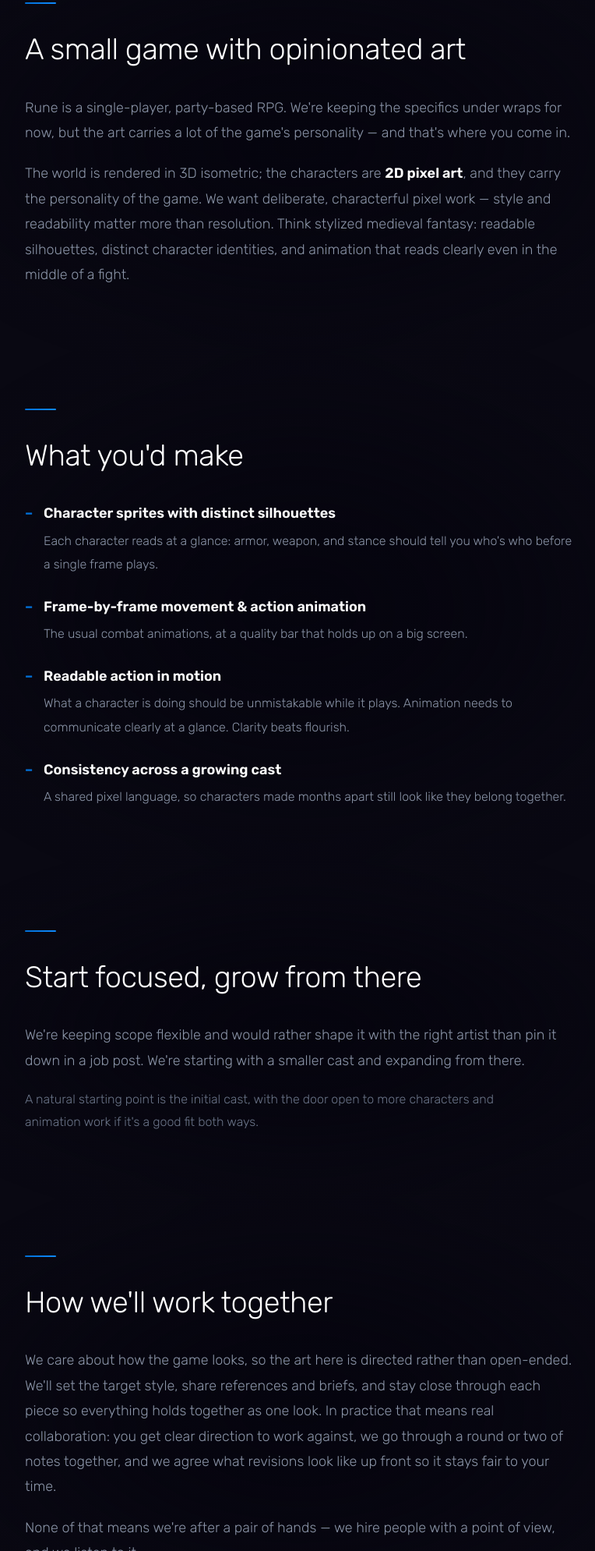
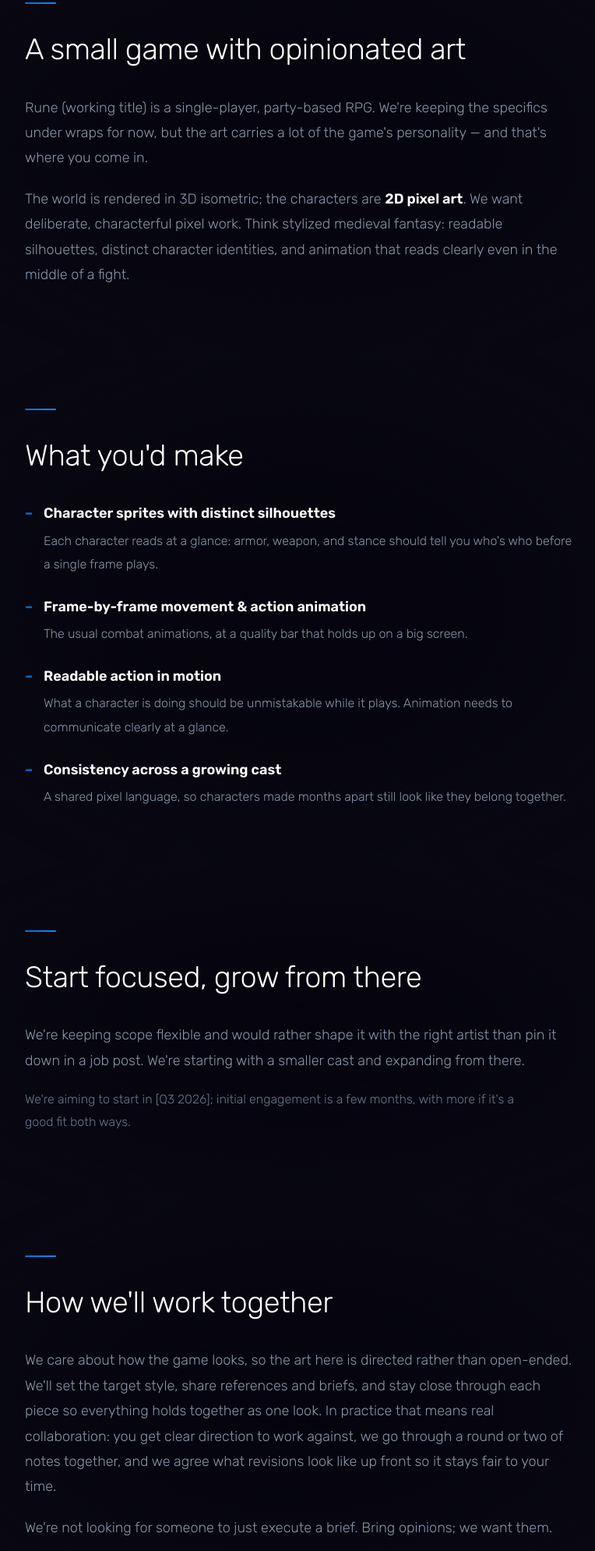
Before and after one commit to netherag/nether.ch, a plain HTML site: page nether-character-artist.html in a window 1280 px wide. Shown: the part 811-2800 px from the top of the page at 78% size, without its empty margins (256-1020 px from the left). Drawn offline with Linux system fonts and the light colour scheme; a web font is replaced by a local one.

Commit message:
Fix for art posting.

```diff
--- a/nether-character-artist.html
+++ b/nether-character-artist.html
@@ -423,7 +423,7 @@
       <p class="eyebrow reveal">Open role · Contract · Remote</p>
       <h1 class="job-hero-title reveal">Your <span class="grad">pixels</span>.<br>Our <span class="grad">heroes</span>.</h1>
       <div class="hero-divider reveal"></div>
-      <p class="hero-tagline reveal">We're looking for a pixel artist to help bring the cast of <b>Rune</b> to life — a single-player, party-based RPG. Art-directed, contract, and open to discuss.</p>
+      <p class="hero-tagline reveal">We're looking for a pixel artist to help bring the cast of <b>Rune</b> to life — a single-player, party-based RPG.</p>
       <div class="meta reveal">
         <div><div class="k">Type</div><div class="v">Contract</div></div>
         <div><div class="k">Rate</div><div class="v">Open to discuss</div></div>
@@ -439,8 +439,8 @@
       <span class="section-line reveal"></span>
       <h2 class="section-heading reveal">A small game with opinionated art</h2>
       <div class="body-text">
-        <p class="reveal">Rune is a single-player, party-based RPG. We're keeping the specifics under wraps for now, but the art carries a lot of the game's personality — and that's where you come in.</p>
-        <p class="reveal">The world is rendered in 3D isometric; the characters are <b>2D pixel art</b>, and they carry the personality of the game. We want deliberate, characterful pixel work — style and readability matter more than resolution. Think stylized medieval fantasy: readable silhouettes, distinct character identities, and animation that reads clearly even in the middle of a fight.</p>
+        <p class="reveal">Rune (working title) is a single-player, party-based RPG. We're keeping the specifics under wraps for now, but the art carries a lot of the game's personality — and that's where you come in.</p>
+        <p class="reveal">The world is rendered in 3D isometric; the characters are <b>2D pixel art</b>. We want deliberate, characterful pixel work. Think stylized medieval fantasy: readable silhouettes, distinct character identities, and animation that reads clearly even in the middle of a fight.</p>
       </div>
     </div>
   </section>
@@ -461,7 +461,7 @@
         </li>
         <li class="reveal">
           <b>Readable action in motion</b>
-          <span>What a character is doing should be unmistakable while it plays. Animation needs to communicate clearly at a glance. Clarity beats flourish.</span>
+          <span>What a character is doing should be unmistakable while it plays. Animation needs to communicate clearly at a glance.</span>
         </li>
         <li class="reveal">
           <b>Consistency across a growing cast</b>
@@ -478,7 +478,7 @@
       <h2 class="section-heading reveal">Start focused, grow from there</h2>
       <div class="body-text">
         <p class="reveal">We're keeping scope flexible and would rather shape it with the right artist than pin it down in a job post. We're starting with a smaller cast and expanding from there.</p>
-        <p class="reveal subtle">A natural starting point is the initial cast, with the door open to more characters and animation work if it's a good fit both ways.</p>
+        <p class="reveal subtle">We're aiming to start in [Q3 2026]; initial engagement is a few months, with more if it's a good fit both ways.</p>
       </div>
     </div>
   </section>
@@ -490,7 +490,7 @@
       <h2 class="section-heading reveal">How we'll work together</h2>
       <div class="body-text">
         <p class="reveal">We care about how the game looks, so the art here is directed rather than open-ended. We'll set the target style, share references and briefs, and stay close through each piece so everything holds together as one look. In practice that means real collaboration: you get clear direction to work against, we go through a round or two of notes together, and we agree what revisions look like up front so it stays fair to your time.</p>
-        <p class="reveal">None of that means we're after a pair of hands — we hire people with a point of view, and we listen to it.</p>
+        <p class="reveal">We're not looking for someone to just execute a brief. Bring opinions; we want them.</p>
       </div>
     </div>
   </section>
@@ -541,7 +541,7 @@
       <span class="section-line reveal"></span>
       <h2 class="section-heading reveal">Send us your pixels</h2>
       <div class="body-text">
-        <p class="reveal">Email a link to your portfolio — the more relevant character and animation work, the better. No cover-letter theatrics required.</p>
+        <p class="reveal">Email a link to your portfolio — the more relevant character and animation work, the better. No cover letter required.</p>
       </div>
       <a href="mailto:hello@nether.ch?subject=Character%20Artist%20(Contract)%20%E2%80%94%20Portfolio" class="apply-btn reveal">
         <svg width="18" height="18" viewBox="0 0 24 24" fill="none" stroke="currentColor" stroke-width="1.8" stroke-linecap="round" stroke-linejoin="round">
```
Also changed, not shown: index.html (+1 -1 lines), nether-composer-audio.html (+1 -1 lines), images/logo-full-white-on-black_medium-min.png (added), 2 other files.
